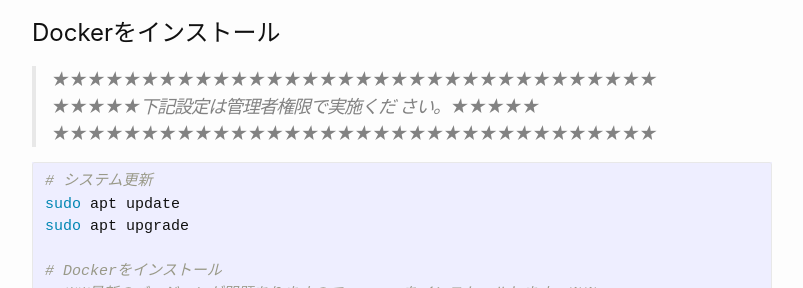
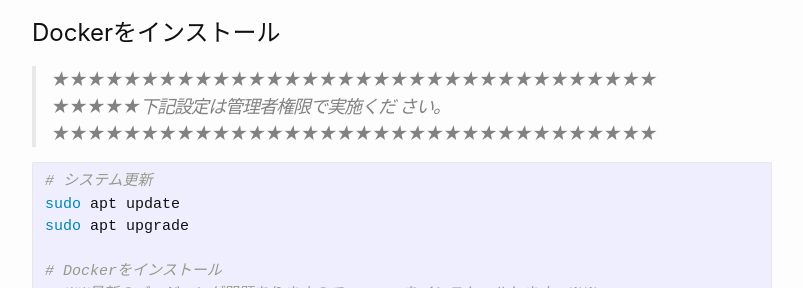
Before and after one commit to gekal/gekal.github.io, a Jekyll site: the page built from _posts/2019-02-21-wsl-unbunt-docker.markdown, in a window 1280 px wide and 900 px high, scrolled down 1111 px. Shown: the part 164-452 px from the top of the window, without its empty margins (238-1041 px from the left). Built offline with Jekyll 4.4.1, drawn with Linux system fonts in a browser that asks for light colours; comment, search, counter and statistics services are not loaded.

````diff
--- a/_posts/2019-02-21-wsl-unbunt-docker.markdown
+++ b/_posts/2019-02-21-wsl-unbunt-docker.markdown
@@ -53,7 +53,7 @@
 # Dockerをインストール
 
 > ★★★★★★★★★★★★★★★★★★★★★★★★★★★★★★★★★★
-> ★★★★★下記設定は管理者権限で実施くだ さい。★★★★★
+> ★★★★★下記設定は管理者権限で実施くだ さい。
 > ★★★★★★★★★★★★★★★★★★★★★★★★★★★★★★★★★★
 
 ```bash
````
